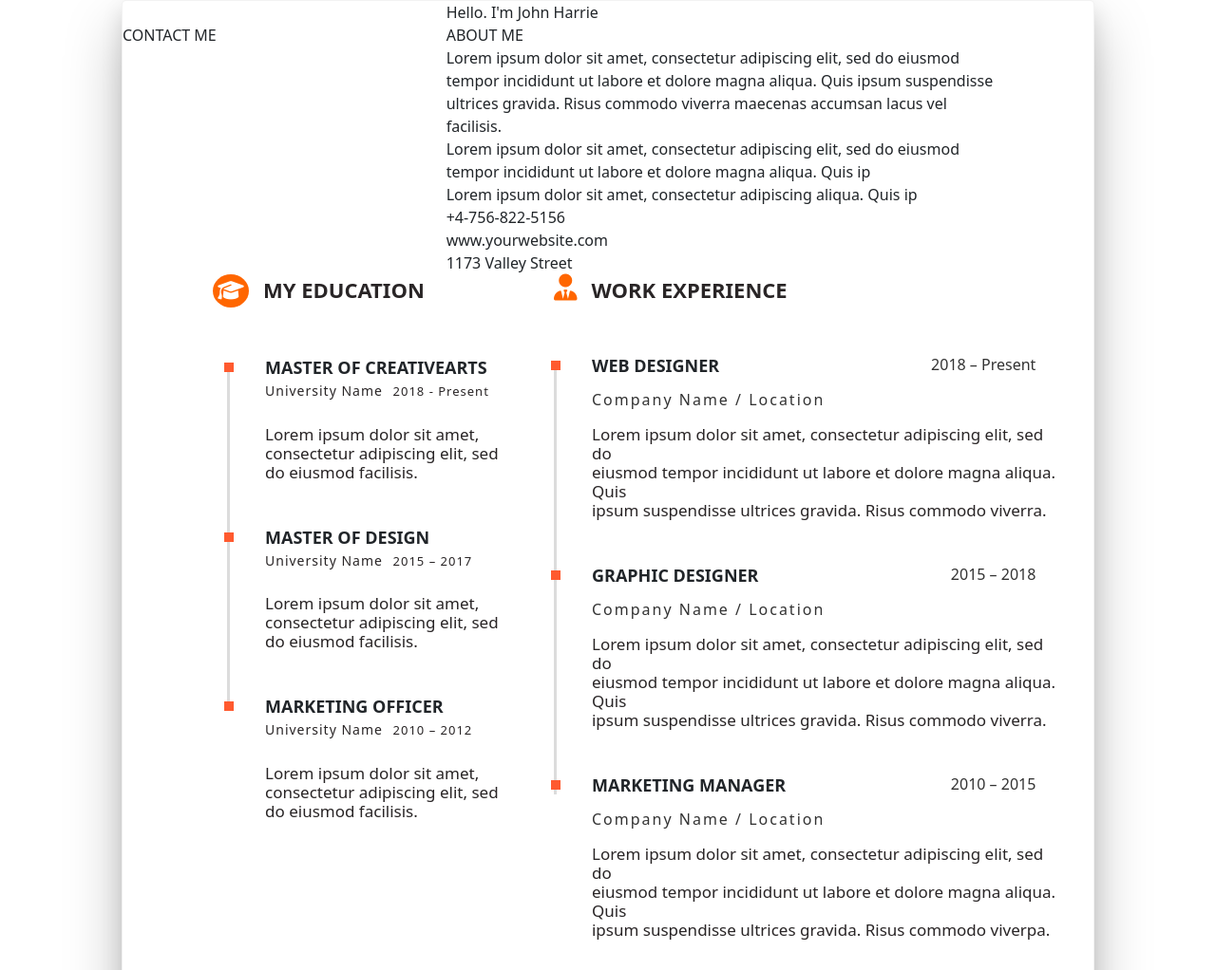
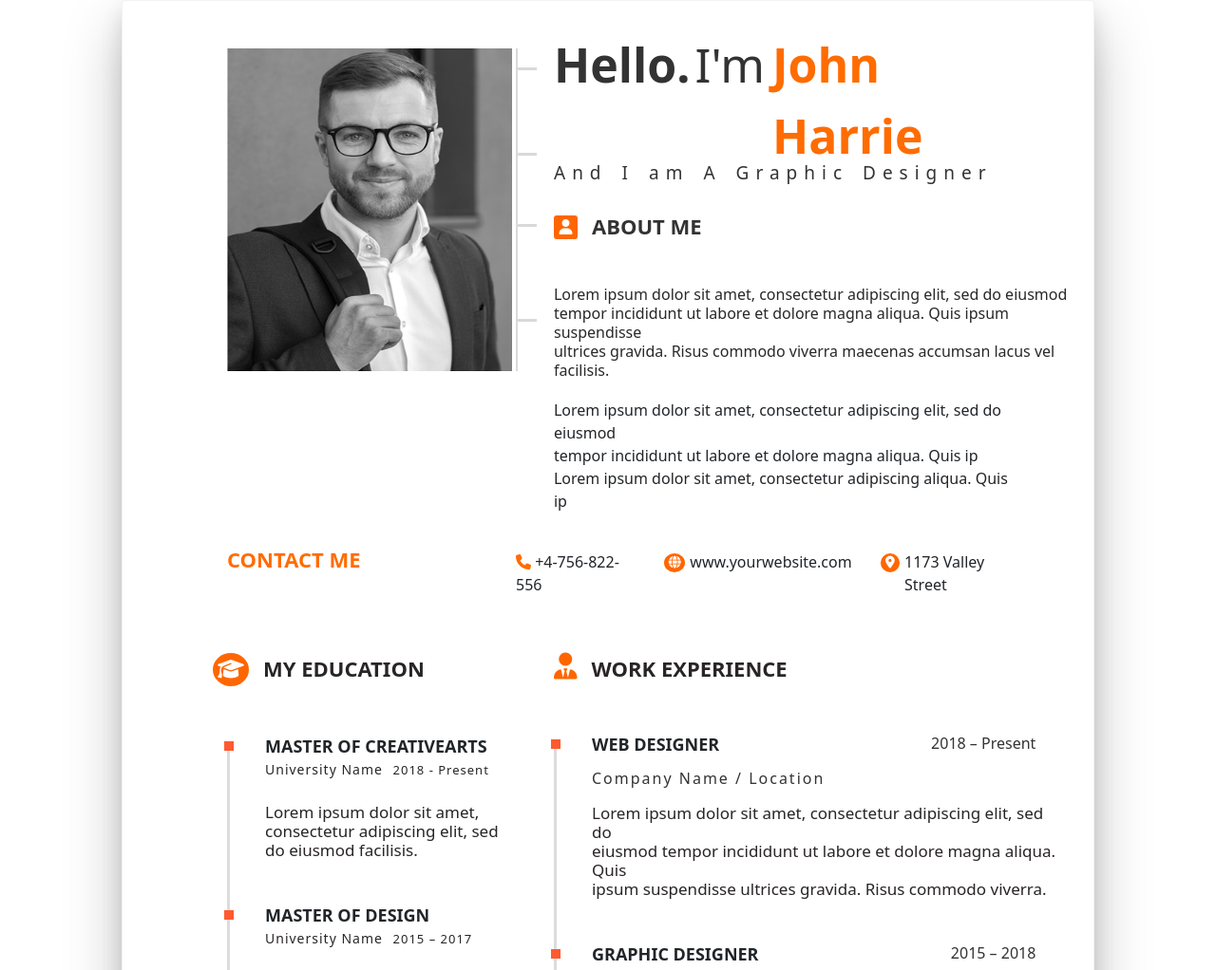
Before and after one commit to cells-del/pm_23_23, a website: page src/app/index.html in a window 1280 px wide. Shown: the top 1022 px of the page at 95% size. Drawn offline with nearby package versions, Linux system fonts and the light colour scheme; files that its build step writes are made by us from their sources; files whose address does not match are found by name.

Commit message:
lab_2-3 head

```diff
--- a/src/app/components/head/_head.scss
+++ b/src/app/components/head/_head.scss
@@ -0,0 +1,119 @@
+.head-pd{
+  padding-left: 110px;
+  padding-top: 30px;
+  padding-bottom: 60px;
+}
+
+.img{
+  margin-top: 20px;
+  width: 300px;
+  height: 340px;
+}
+
+.left-line {
+  position: absolute;
+  top: 50px;
+  width: 2px;
+  height: 340px;
+  background: #d9d9d9;
+}
+
+.left-line::before,
+.left-line::after {
+  content: "";
+  position: absolute;
+  width: 22px;
+  height: 3px;
+  background: #d9d9d9;
+}
+
+.left-line::before {
+  top: 20px;
+  box-shadow: 0 90px 0 #d9d9d9;
+}
+
+.left-line::after {
+  top: 185px;
+  box-shadow: 0 100px 0 #d9d9d9;
+}
+
+.text-2{
+  font-size: 50px;
+  color: #333333;
+  font-weight: bold;
+}
+
+.text-3{
+  margin-left: 5px;
+  font-size: 50px;
+  color: #333333;
+  font-weight: 400;
+}
+
+.text-4{
+  margin-left: 8px;
+  font-size: 50px;
+  color: #ff6c00;
+  font-weight: bold;
+}
+
+.text-5{
+  margin-top: -13px;
+  font-size: 19px;
+  letter-spacing: 7px;
+  color: #333333;
+  font-weight: 400;
+  gap: 15px;
+  margin-bottom: 30px;
+}
+
+.text-6{
+  width: 110%;
+  font-size: 16px;
+  line-height: 20px;
+  color: #282828;
+  font-weight: 400;
+  margin-bottom: 20px;
+}
+
+.bg-2{
+  width: 25px;
+  height: 25px;
+  background-color: #ff6600;
+  color: white;
+  border-radius: 3px;
+  text-align: center;
+}
+
+.text-7{
+  margin-top: -5px;
+  font-size: 22px;
+  text-transform: uppercase;
+  color: #333333;
+  font-weight: 900;
+  margin-bottom: 45px
+}
+
+.text-8{
+  font-size: 22px;
+  text-transform: uppercase;
+  color: #ff6c00;
+  font-weight: 700;
+  margin-top: 33px;
+}
+
+.bg-3{
+  margin-top: 3px;
+  width: 22px;
+  height: 20px;
+  font-size: 13px;
+  background-color: #ff6600;
+  color: white;
+  border-radius: 50%;
+  text-align: center;
+}
+
+.location-item {
+  display: flex;
+  gap: 5px;
+}
--- a/src/app/components/head/head.html
+++ b/src/app/components/head/head.html
@@ -1,22 +1,26 @@
-<div>
+<div class="head-pd">
     <div class="row px-0">
         <div class="col-4 px-0">
             <div>
-                <img src="" alt="">
+                <img src="img/img.png" alt="photo" class="img">
             </div>
-            <div><span>CONTACT ME</span></div>
         </div>
-        <div class="col-8 px-0">
-            <div>
-                <span>Hello.</span>
-                <span>I'm</span>
-                <span>John Harrie</span>
+        <div class="col-7 px-0">
+            <div class="left-line"></div>
+            <div  style="margin-left: 40px">
+                <div style="display: flex;">
+                    <span class="text-2">Hello.</span>
+                    <span class="text-3">I'm</span>
+                    <span class="text-4">John Harrie</span>
                 </div>
-            <div>
-                <i></i>
-                <span>ABOUT ME</span>
+                <div class="text-5" style="display: flex"><span>And</span><span>I</span><span>am</span><span>A</span><span>Graphic</span><span>Designer</span></div>
+                <div style="display: flex; gap: 15px">
+                    <div class="bg-2">
+                        <i class="fa-solid fa-user" style=""></i>
                     </div>
-            <div>
+                    <span class="text-7">ABOUT ME</span>
+                </div>
+                <div class="text-6">
                     Lorem ipsum dolor sit amet, consectetur adipiscing elit, sed do eiusmod<br>
                     tempor incididunt ut labore et dolore magna aliqua. Quis ipsum suspendisse<br>
                     ultrices gravida. Risus commodo viverra maecenas accumsan lacus vel<br>
@@ -27,18 +31,30 @@
                     tempor incididunt ut labore et dolore magna aliqua. Quis ip<br>
                     Lorem ipsum dolor sit amet, consectetur adipiscing aliqua. Quis ip<br>
                 </div>
+            </div>
+        </div>
+    </div>
+    <div class="row px-0">
+        <div class="col-4 px-0">
+            <div class="text-8">CONTACT ME</div>
+        </div>
+        <div class="col-7 px-0" style="margin-top: 40px;">
+            <div style="display: flex; gap: 30px;">
                 <div>
-                <div>
-                    <i></i>
-                    <span>+4-756-822-5156</span>
+                    <i class="fa-solid fa-phone" style="color: #ff6c00"></i>
+                    <span style="font-weight: 500">+4-756-822-556</span>
                 </div>
-                <div>
-                    <i></i>
-                    <span>www.yourwebsite.com</span>
+                <div class="location-item">
+                    <div class="bg-3">
+                        <i class="fa-solid fa-globe"></i>
                     </div>
-                <div>
-                    <i></i>
-                    <span>1173 Valley Street</span>
+                    <span style="font-weight: 500">www.yourwebsite.com</span>
+                </div>
+                <div class="location-item">
+                    <div class="bg-3">
+                        <i class="fa-solid fa-location-dot"></i>
+                    </div>
+                    <span style="font-weight: 500">1173 Valley Street</span>
                 </div>
             </div>
         </div>
```
Also changed, not shown: dist/css/style.min.css, dist/img/img.png (added), dist/index.html, src/app/img/img.png (added). Lines whose indentation alone changed are shown as unchanged.
